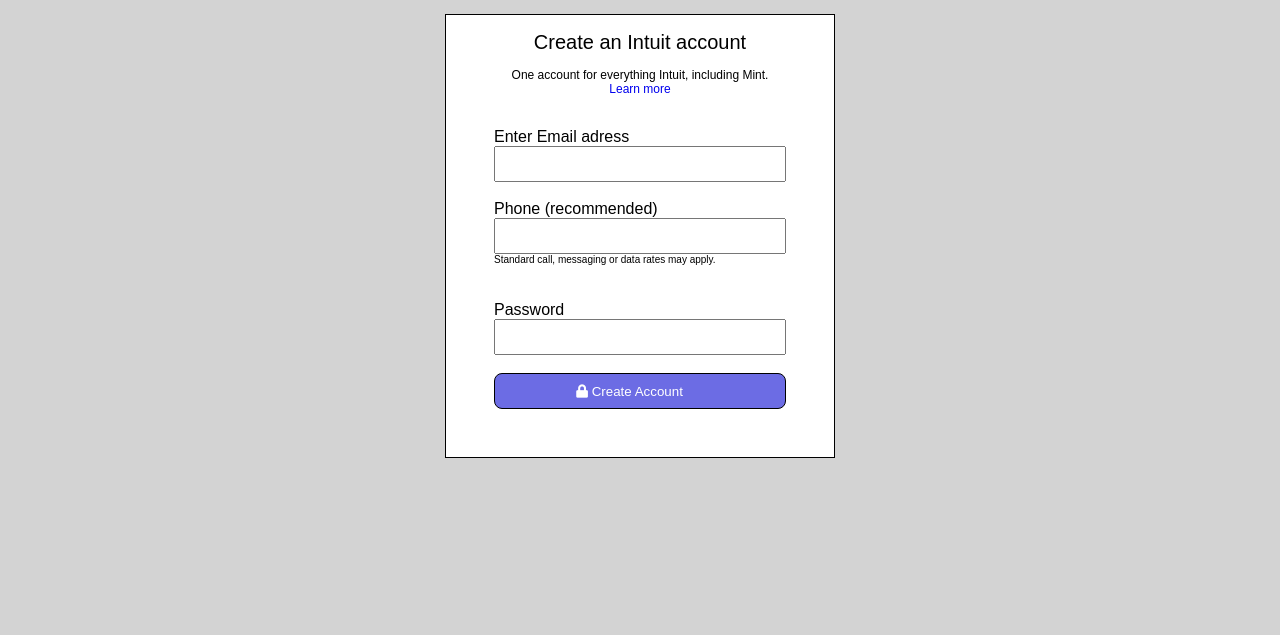
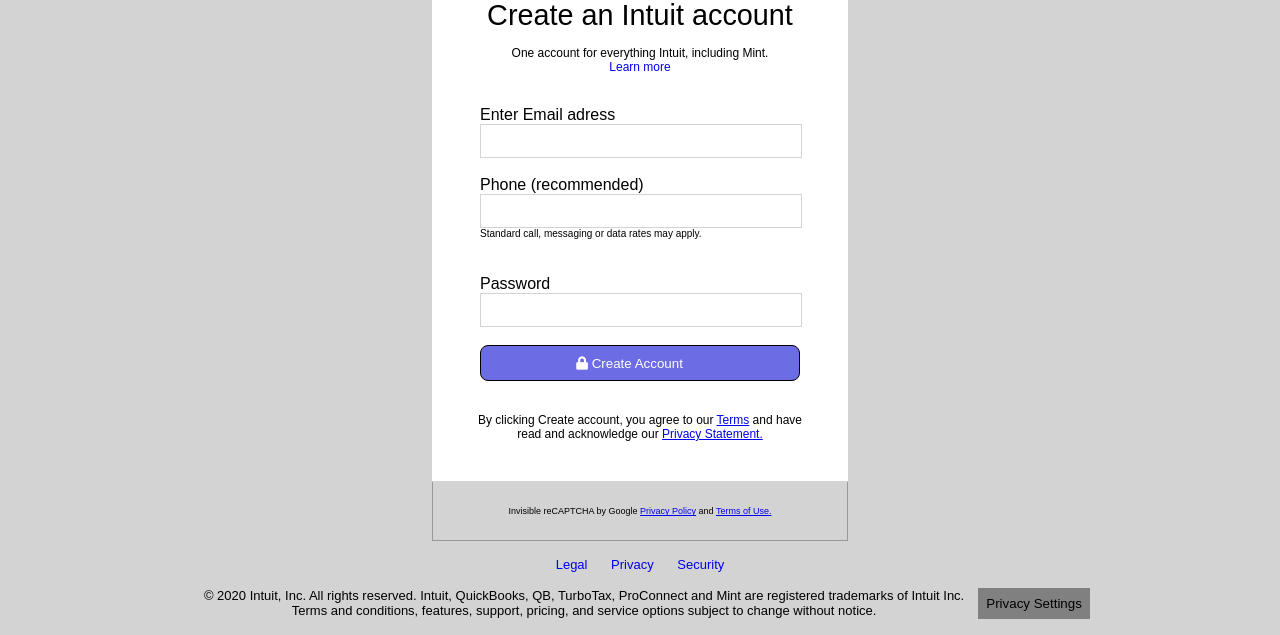
Before and after one commit to Abdoulaye-Thespy/Mint.com-sign-up-page-clone, a plain HTML site: page index.html in a window 1280 px wide. Shown: the part 191-826 px from the top of the page. Before the commit the page ends 800 px from the top, so only its background shows below. Drawn offline with Linux system fonts and the light colour scheme.

Commit message:
form and main footer polish up

```diff
--- a/index.html
+++ b/index.html
@@ -35,36 +35,64 @@
 			<div class="form-container">
 				<p id="text1-in-form-container">
 					Create an Intuit account
-
 				</p>
 				<p id="text2-in-form-container">
-          <br>
+					<br />
 					One account for everything Intuit, including Mint.
-          <br>
+					<br />
 					<a href="#">Learn more</a>
 				</p>
 
 				<form action="index.html">
+					<label for="email_adress">Enter Email adress</label>
+					<br />
+					<input type="email" name="email_adress" />
+					<br />
+					<br />
+					<label for="phone">Phone (recommended)</label>
+					<br />
+					<input type="phone" name="phone" />
+					<p id="phone_text">Standard call, messaging or data rates may apply.</p>
+					<br />
+					<br />
+					<label for="Password">Password</label>
+					<br />
+					<input type="password" name="Password" />
+					<br />
+					<br />
+					<button type="submit" name="button" id="form-btn">
+						<i class="fas fa-lock"></i> Create Account
+					</button>
+				</form>
+				<div id="form-text">
+					<p>
+						By clicking Create account, you agree to our <a href="#">Terms</a> and have read and acknowledge
+						our <a href="#">Privacy Statement.</a>
+					</p>
+				</div>
+			</div>
+			<footer id="form-footer">
+				<p>Invisible reCAPTCHA by Google <a href="#">Privacy Policy</a> and <a href="#">Terms of Use.</a></p>
+			</footer>
 
-          <label for="email_adress">Enter Email adress</label>
-					<br>
-          <input type="email" name="email_adress">
-					<br>
-					<br>
-          <label for="phone">Phone (recommended)</label>
-					<br>
-          <input type="phone" name="phone">
-					<p id="phone_text">Standard call, messaging or data rates may apply.</p>
-          <br>
-					<br>
-          <label for="Password">Password</label>
-          <br>
-          <input type="password" name="Password">
-          <br>
-					<br>
-          <button type="submit" name="button" id="form-btn"><i class="fas fa-lock"></i> Create Account</button>
-        </form>
+			<footer class="main-footer">
+				<div id="footer-links">
+					<p>
+						<span class="footer-link"> <a href="#"> Legal</a> </span>
+						<span class="footer-link"> <a href="#"> Privacy</a></span>
+						<span class="footer-link"> <a href="#"> Security</a> </span>
+					</p>
 				</div>
+				<div class="footer-text">
+					<p>
+						© 2020 Intuit, Inc. All rights reserved. Intuit, QuickBooks, QB, TurboTax, ProConnect and Mint
+						are registered trademarks of Intuit Inc. Terms and conditions, features, support, pricing, and
+						service options subject to change without notice.
+					</p>
+
+					<button type="button" id="privacy-settings-btn">Privacy Settings</button>
+				</div>
+			</footer>
 		</main>
 	</body>
 </html>
--- a/style.css
+++ b/style.css
@@ -48,6 +48,7 @@ nav {
 	justify-content: center;
 	align-items: center;
 	margin-top: 2rem;
+	margin: auto;
 }
 
 .site-logo-and-links {
@@ -81,39 +82,37 @@ nav {
 	font-size: 1.5rem;
 }
 
-
 .form-container {
 	align-items: center;
 	max-width: 24rem;
 	background-color: white;
-  border: 1px solid black;
+	border: 1px solid lightgray;
 	padding: 1rem;
 	margin-top: 1.5rem;
-
 }
 
 form input {
-  width: 18rem;
+	width: 100%;
 	height: 2rem;
+	border: 1px solid lightgray;
 }
 form {
 	margin: 2rem;
-
 }
 
 #text1-in-form-container {
 	text-align: center;
-  font-size: 20px;
+	font-size: 1.8em;
 }
 #text2-in-form-container {
 	font-size: 12px;
 	text-align: center;
 }
-#text2-in-form-container a{
+#text2-in-form-container a {
 	text-decoration: none;
 }
 
-#form-btn{
+#form-btn {
 	width: 100%;
 	background-color: rgb(108, 108, 228);
 	border-radius: 0.5rem;
@@ -124,9 +123,67 @@ text-decoration: none;
 	border: none;
 	border: 1px solid #000;
 	color: #fff;
-
 }
 
-#phone_text{
+#phone_text {
 	font-size: 10px;
 }
+
+#form-text {
+	font-size: 12px;
+	text-align: center;
+	margin: 1.5rem;
+}
+
+#form-footer {
+	background: lightgray;
+	max-width: 24rem;
+	border: 1px solid rgb(153, 151, 151);
+	padding-left: 4.72rem;
+	padding-right: 4.72rem;
+	padding-top: 1.5rem;
+	padding-bottom: 1.5rem;
+	text-align: center;
+	border-top: none;
+}
+
+#form-footer p {
+	font-size: 9px;
+	text-align: center;
+}
+
+.main-footer{
+   display: flex;
+   justify-content: center;
+   align-items: center;
+   flex-direction: column;
+   text-align: center;
+   width: 1200px;
+   margin: 1rem;
+   font-size: 13px;
+}
+
+#footer-links{
+   margin-bottom: 1rem;
+}
+
+.footer-link a{
+  margin: 10px;
+  text-decoration: none;
+}
+
+.footer-text{
+
+  display: flex;
+  justify-content: space-between;
+  margin-top: .5rem;
+  max-width: 900px;
+  margin: auto;
+}
+
+#privacy-settings-btn{
+  width: 20%;
+  background: gray;
+  border: none;
+  padding: .5rem;
+}
```
Lines whose indentation alone changed are shown as unchanged.
